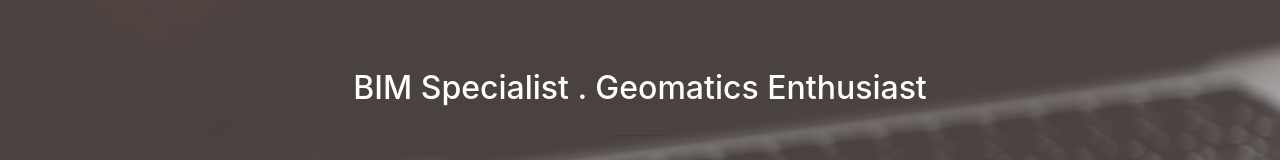
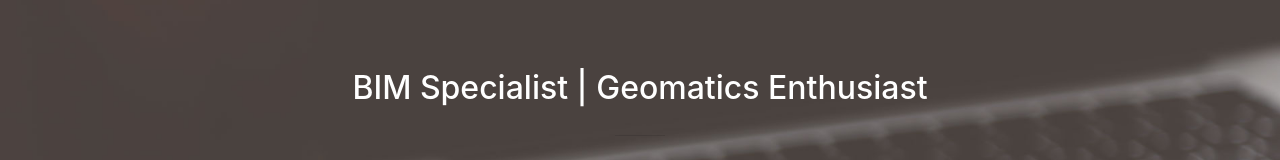
Before and after one commit to cnytiffany/cnytiffany.github.io, a website with bundled scripts: page index.html in a window 1280 px wide. Shown: the part 211-371 px from the top of the page. Built offline with nearby package versions, Linux system fonts and the light colour scheme.

Commit message:
Update index.html

```diff
--- a/index.html
+++ b/index.html
@@ -57,7 +57,7 @@
     <header class="masthead">
       <div class="header-content">
         <div class="header-content-inner">
-          <h2 id="homeHeading">BIM Specialist . Geomatics Enthusiast</h2>
+          <h2 id="homeHeading">BIM Specialist | Geomatics Enthusiast</h2>
           <hr>
           <p>Motto: Seize the day, live the moment.<br>Mission: To integrate Design & Geomatics.</p>
           <a class="btn btn-primary btn-xl js-scroll-trigger" href="#about">Find Out More</a>
```
